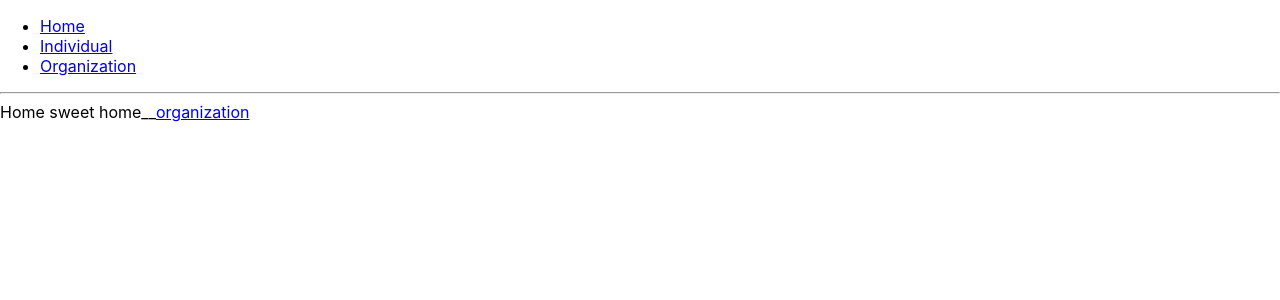
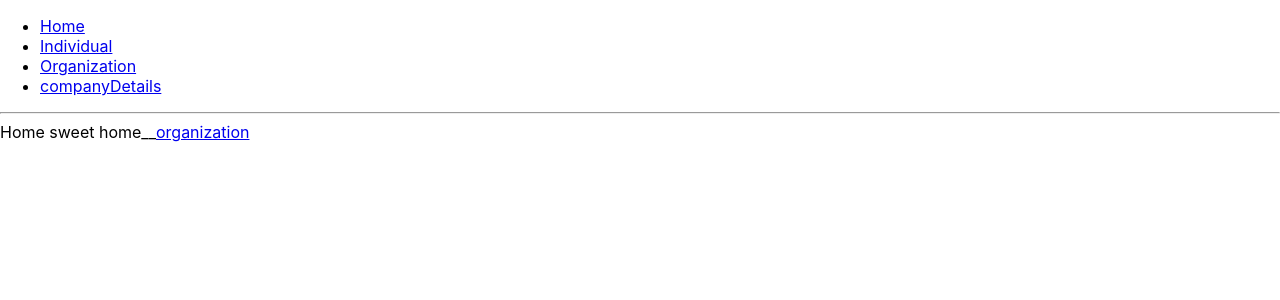
Before and after one commit to DanielssonJacob/blueberry, a React (Create React App) app in the folder blueberry-frontend/: page / in a window 1280 px wide. Shown: the top 300 px of the page. Built offline with nearby package versions, Linux system fonts and the light colour scheme.

Commit message:
commit v1.0

```diff
--- a/blueberry-frontend/src/App.js
+++ b/blueberry-frontend/src/App.js
@@ -6,6 +6,7 @@ import {
 } from "react-router-dom";
 import './App.css';
 import Home from "./components/home/Home"
+import CompanyDetails from "./components/Company-details/companyDetails";
 
 function App() {
   return (
@@ -20,6 +21,9 @@ function App() {
           </li>
           <li>
             <Link to="/organization">Organization</Link>
+          </li>
+          <li>
+            <Link to="/company">companyDetails</Link>
           </li>
         </ul>
 
@@ -36,6 +40,9 @@ function App() {
           <Route exact path="/">
             <Home></Home>
           </Route>
+          <Route path="/company">
+            <CompanyDetails></CompanyDetails>
+          </Route>
           <Route path="/individual">
             <h1>Individual</h1>
           </Route>
```
